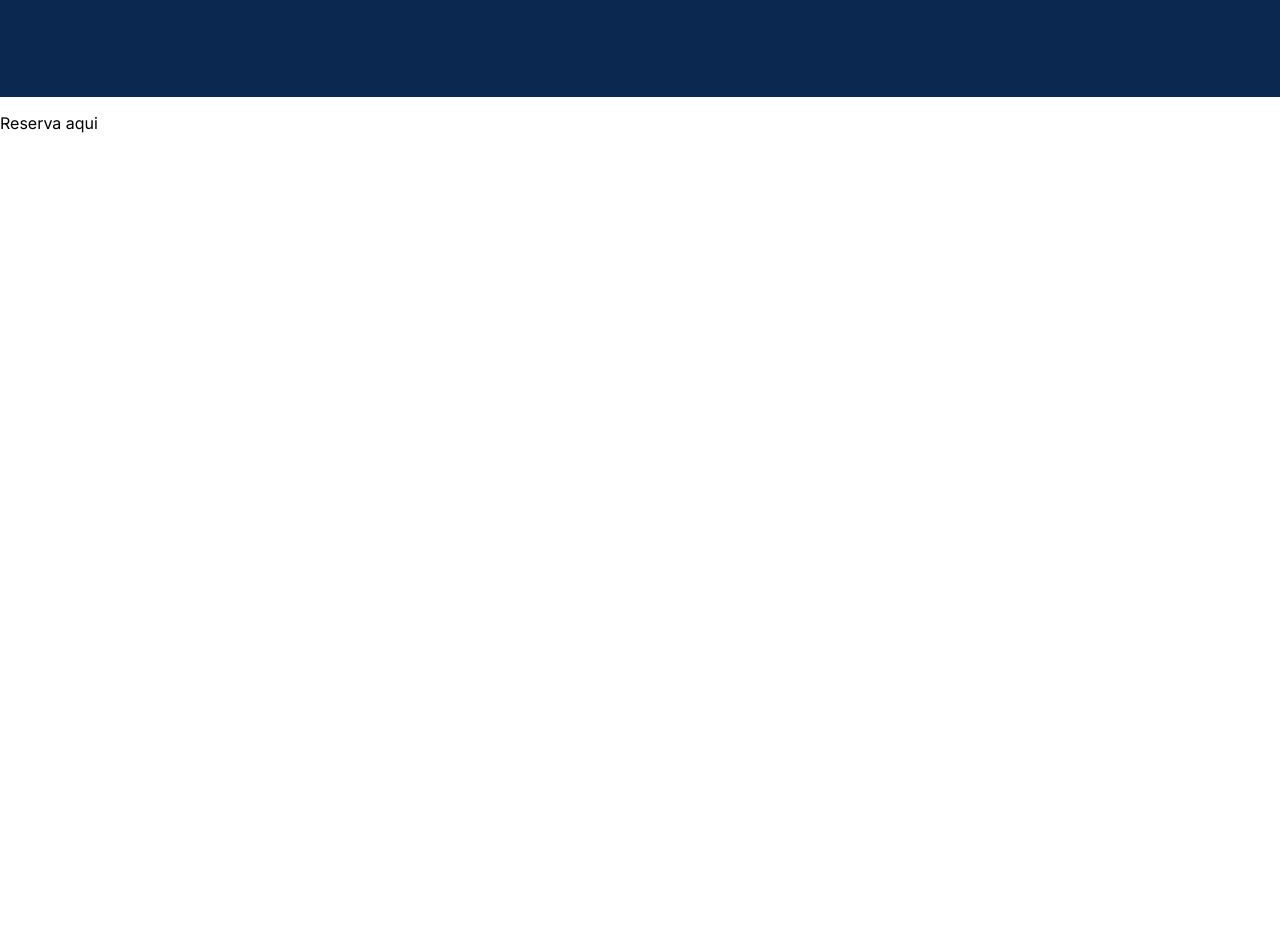
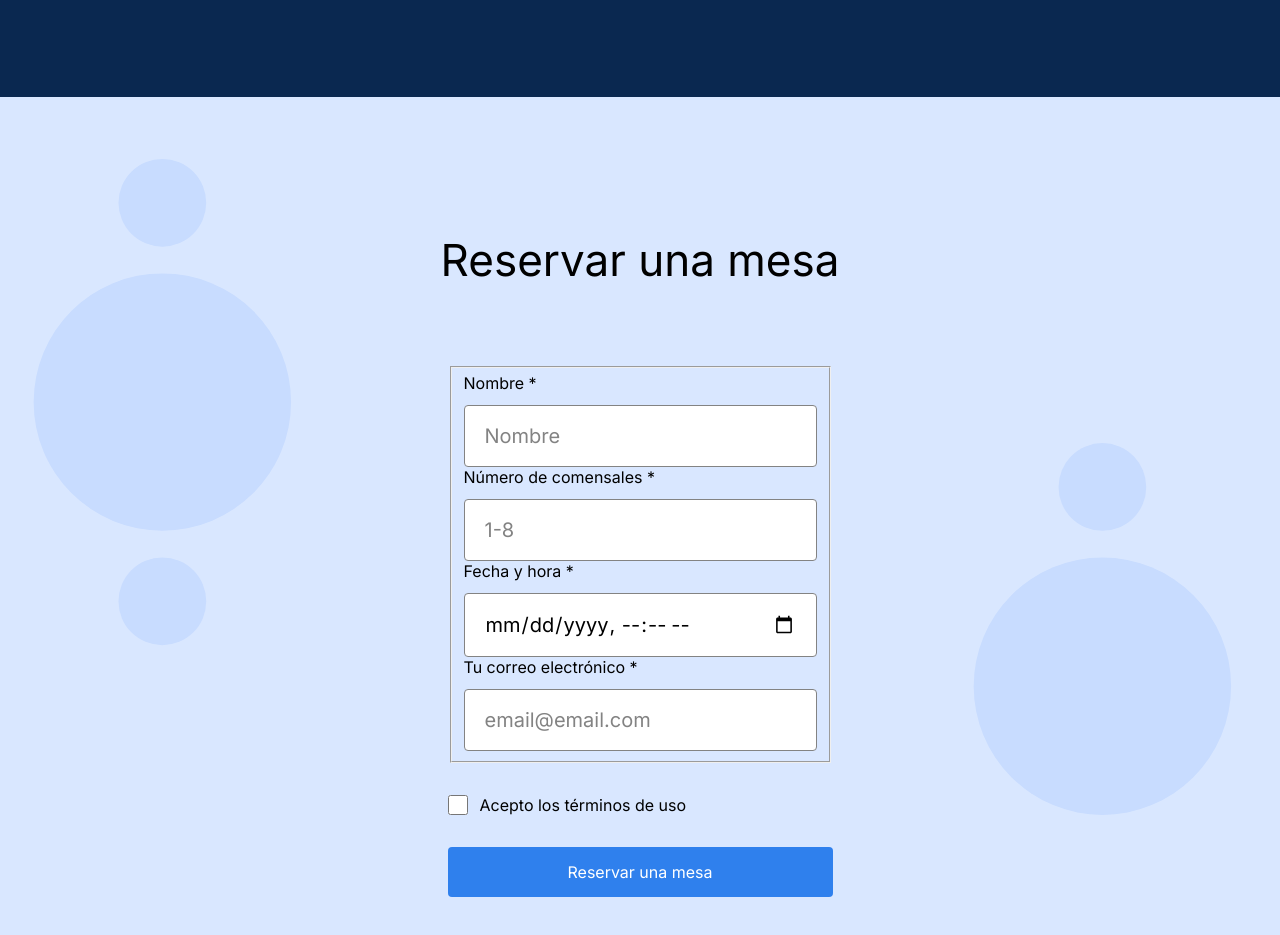
Before and after one commit to UliWork1230/web_project_coffeeshop, a plain HTML site: page index.html in a window 1280 px wide. Shown: the part 1575-2510 px from the top of the page. Before the commit the page ends 1724 px from the top, so only its background shows below. Drawn offline with nearby package versions, Linux system fonts and the light colour scheme.

Commit message:
part3 1try

```diff
--- a/index.html
+++ b/index.html
@@ -106,7 +106,61 @@
         </section>
 
         <section class="booking" id="reservation">
-          <p>Reserva aqui</p>
+          <section class="reservation">
+            <h2 class="reservation__title">Reservar una mesa</h2>
+            <form class="reservation__form" name="reservation" novalidate>
+              <fieldset class="form">
+                <label class="form__label">
+                  Nombre *
+                  <input
+                    type="text"
+                    class="form__input"
+                    name="name"
+                    placeholder="Nombre"
+                    required
+                  />
+                </label>
+                <label class="form__label">
+                  Número de comensales *
+                  <input
+                    type="number"
+                    class="form__input"
+                    name="guests"
+                    placeholder="1-8"
+                    required
+                  />
+                </label>
+                <label class="form__label">
+                  Fecha y hora *
+                  <input
+                    type="datetime-local"
+                    class="form__input"
+                    name="datetime"
+                    required
+                  />
+                </label>
+                <label class="form__label">
+                  Tu correo electrónico *
+                  <input
+                    type="email"
+                    class="form__input"
+                    name="email"
+                    placeholder="email@email.com"
+                    required
+                  />
+                </label>
+              </fieldset>
+
+              <label class="form__checkbox">
+                <input type="checkbox" class="form__checkbox-input" required />
+                Acepto los términos de uso
+              </label>
+
+              <button type="submit" class="form__button">
+                Reservar una mesa
+              </button>
+            </form>
+          </section>
         </section>
       </main>
       <footer class="footer"></footer>
--- a/pages/index.css
+++ b/pages/index.css
@@ -137,3 +137,97 @@
   line-height: 30px;
   margin-top: 24px;
 }
+
+.reservation {
+  background-color: #d9e7ff;
+  background-image: url(../../images/background_reservation.svg);
+  background-repeat: no-repeat;
+  background-position: center;
+  background-size: cover;
+  padding: 100px 0;
+  display: flex;
+  flex-direction: column;
+  align-items: center;
+}
+
+.reservation__title {
+  font-family: Inter, sans-serif;
+  font-weight: 500;
+  font-size: 44px;
+  line-height: 52px;
+  color: #000000;
+  margin-bottom: 80px;
+  text-align: center;
+}
+
+.reservation__form {
+  max-width: 385px;
+  width: 100%;
+  box-sizing: border-box;
+  display: flex;
+  flex-direction: column;
+  gap: 32px;
+}
+
+.form__label {
+  display: flex;
+  flex-direction: column;
+  font-family: Inter, sans-serif;
+  font-weight: 500;
+  font-size: 16px;
+  line-height: 20px;
+  color: #000000;
+}
+
+.form__input {
+  margin-top: 12px;
+  padding: 15px 20px;
+  border: 1px solid #838383;
+  border-radius: 4px;
+  font-family: Inter, sans-serif;
+  font-size: 20px;
+  line-height: 30px;
+  color: #000000;
+  box-sizing: border-box;
+  width: 100%;
+}
+
+.form__input::placeholder {
+  color: #838383;
+}
+
+.form__checkbox {
+  display: flex;
+  align-items: center;
+  font-family: Inter, sans-serif;
+  font-weight: 500;
+  font-size: 16px;
+  line-height: 20px;
+  color: #000000;
+  gap: 12px;
+}
+
+.form__checkbox-input {
+  width: 20px;
+  height: 20px;
+  border-radius: 2px;
+  border: 1px solid #838383;
+}
+
+.form__button {
+  background-color: #2f80ed;
+  color: #ffffff;
+  border: none;
+  border-radius: 4px;
+  padding: 15px 20px;
+  font-family: Inter, sans-serif;
+  font-weight: 500;
+  font-size: 16px;
+  line-height: 20px;
+  cursor: pointer;
+  transition: opacity 0.3s;
+}
+
+.form__button:hover {
+  opacity: 0.7;
+}
```
